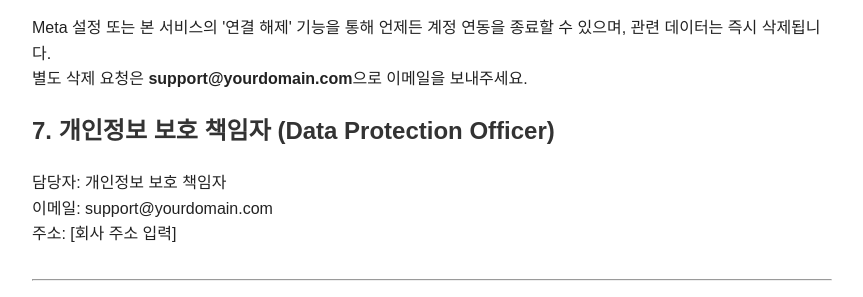
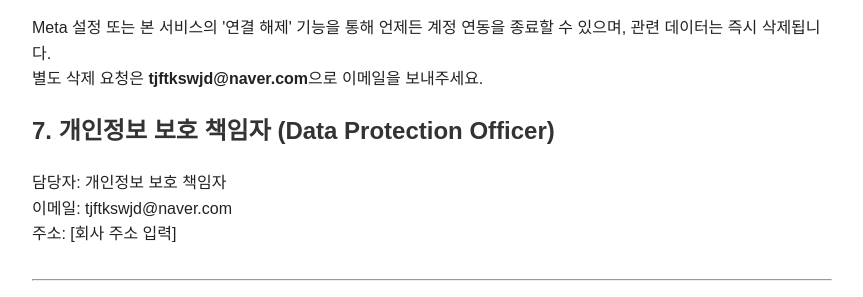
Before and after one commit to moonmeno/privacy-policy, a plain HTML site: page index.html in a window 1280 px wide. Shown: the part 843-1140 px from the top of the page, without its empty margins (208-1071 px from the left). Drawn offline with Linux system fonts and the light colour scheme.

Commit message:
Update index.html

```diff
--- a/index.html
+++ b/index.html
@@ -36,11 +36,11 @@
   <h2>6. 이용자 권리 및 삭제 방법 (User Rights & Data Deletion)</h2>
   <p>Meta 설정 또는 본 서비스의 '연결 해제' 기능을 통해 언제든 계정 연동을 종료할 수 있으며,
   관련 데이터는 즉시 삭제됩니다.<br>
-  별도 삭제 요청은 <strong>support@yourdomain.com</strong>으로 이메일을 보내주세요.</p>
+  별도 삭제 요청은 <strong>tjftkswjd@naver.com</strong>으로 이메일을 보내주세요.</p>
 
   <h2>7. 개인정보 보호 책임자 (Data Protection Officer)</h2>
   <p>담당자: 개인정보 보호 책임자<br>
-  이메일: support@yourdomain.com<br>
+  이메일: tjftkswjd@naver.com<br>
   주소: [회사 주소 입력]</p>
 
   <hr />
```
